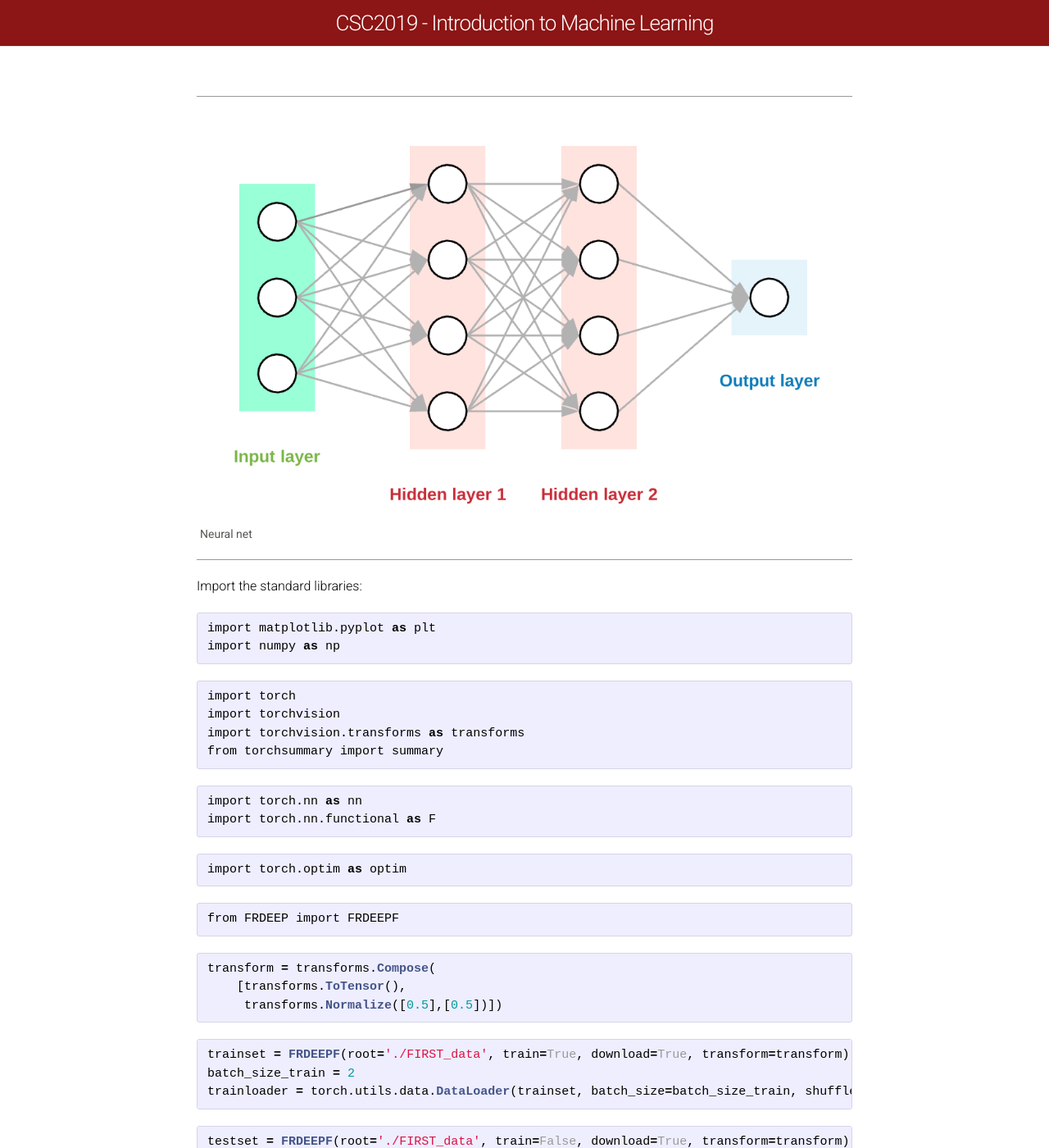
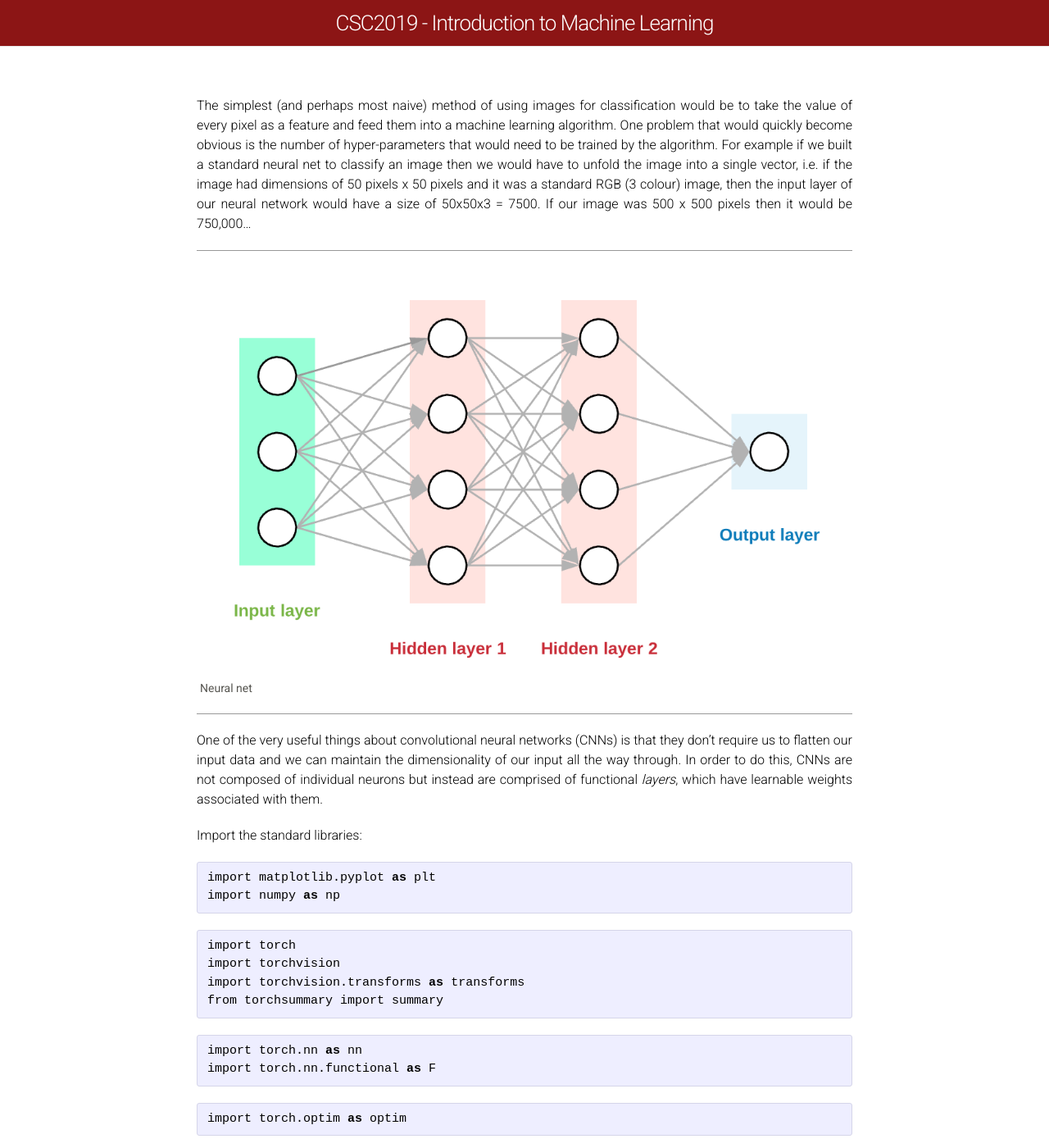
Before and after one commit to as595/csc-2019, a Jekyll site: the page built from frdeepcnn.md, in a window 1280 px wide and 1400 px high. Shown: the whole window at 82% size. Built offline with Jekyll 4.4.1, drawn with Linux system fonts in a browser that asks for light colours.

Commit message:
Update frdeepcnn.md

```diff
--- a/frdeepcnn.md
+++ b/frdeepcnn.md
@@ -4,11 +4,15 @@ mathjax: true
 permalink: /frdeepcnn/
 ---
 
+The simplest (and perhaps most naive) method of using images for classification would be to take the value of every pixel as a feature and feed them into a machine learning algorithm. One problem that would quickly become obvious is the number of hyper-parameters that would need to be trained by the algorithm. For example if we built a standard neural net to classify an image then we would have to unfold the image into a single vector, i.e. if the image had dimensions of 50 pixels x 50 pixels and it was a standard RGB (3 colour) image, then the input layer of our neural network would have a size of 50x50x3 = 7500. If our image was 500 x 500 pixels then it would be 750,000...
 
 <div class="fig figcenter fighighlight">
   <img src="/images/neuralnet.png">
   <div class="figcaption">Neural net</div>
 </div>
+
+One of the very useful things about convolutional neural networks (CNNs) is that they don't require us to flatten our input data and we can maintain the dimensionality of our input all the way through. In order to do this, CNNs are not composed of individual neurons but instead are comprised of functional *layers*, which have learnable weights associated with them.
+
 
 
 Import the standard libraries:
```
